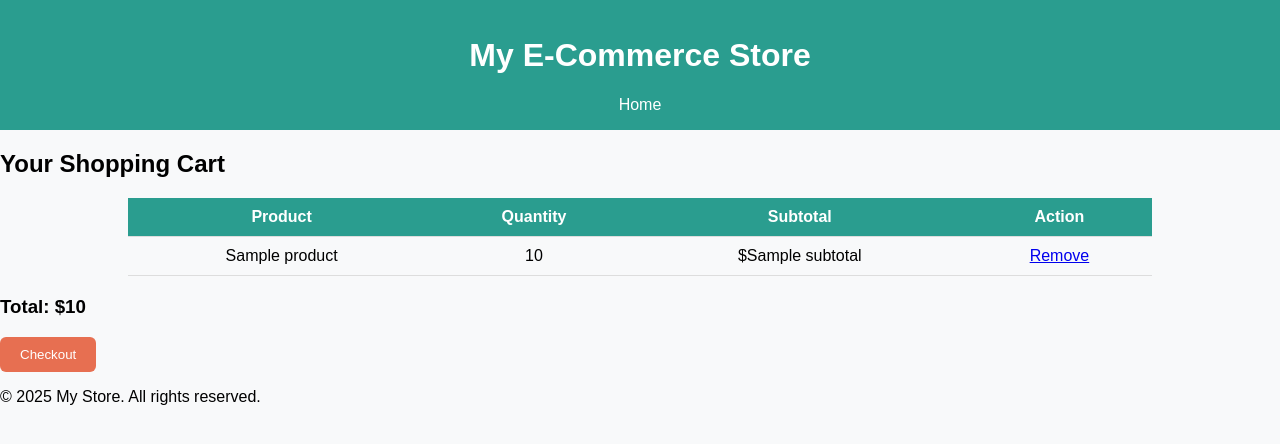
After one commit to Alfat393CSE/Ecommerce_store_python_flask, a Flask app: template templates/cart.html in a window 1280 px wide. The commit adds this page. Shown: the top 444 px of the page. Run offline with Flask 3, Linux system fonts and the light colour scheme; the template is opened without the code that fills it: most values are stand-ins (such as "Sample title", 1, 10 or a date in 2020).

Commit message:
feature add

```diff
--- /dev/null
+++ b/app.py
@@ -0,0 +1,58 @@
+from flask import Flask, render_template, session, redirect, url_for
+
+app = Flask(__name__)
+app.secret_key = "mysecretkey"  # Needed for session
+
+# Dummy product data
+products = [
+    {"id": 1, "name": "Smartphone", "price": 250, "img": "images/phone.jpg"},
+    {"id": 2, "name": "Headphones", "price": 50, "img": "images/headphones.jpg"},
+    {"id": 3, "name": "Smartwatch", "price": 120, "img": "images/watch.jpg"},
+]
+
+@app.route("/")
+def home():
+    return render_template("home.html", products=products)
+
+@app.route("/product/<int:pid>")
+def product(pid):
+    product = next((p for p in products if p["id"] == pid), None)
+    return render_template("product.html", product=product)
+
+@app.route("/add_to_cart/<int:pid>")
+def add_to_cart(pid):
+    cart = session.get("cart", {})
+    cart[pid] = cart.get(pid, 0) + 1
+    session["cart"] = cart
+    return redirect(url_for("cart"))
+
+@app.route("/cart")
+def cart():
+    cart = session.get("cart", {})
+    cart_items = []
+    total = 0
+    for pid, qty in cart.items():
+        product = next((p for p in products if p["id"] == pid), None)
+        if product:
+            subtotal = product["price"] * qty
+            total += subtotal
+            cart_items.append({"product": product, "qty": qty, "subtotal": subtotal})
+    return render_template("cart.html", cart_items=cart_items, total=total)
+
+@app.route("/remove_from_cart/<int:pid>")
+def remove_from_cart(pid):
+    cart = session.get("cart", {})
+    if str(pid) in cart:
+        cart.pop(str(pid))
+    else:
+        cart.pop(pid, None)
+    session["cart"] = cart
+    return redirect(url_for("cart"))
+
+@app.route("/checkout")
+def checkout():
+    session.pop("cart", None)  # clear cart after checkout
+    return render_template("checkout.html")
+
+if __name__ == "__main__":
+    app.run(debug=True)
--- a/static/style.css
+++ b/static/style.css
@@ -55,3 +55,18 @@ button {
 button:hover {
     background: #d65a3f;
 }
+
+table {
+    width: 80%;
+    margin: 20px auto;
+    border-collapse: collapse;
+}
+th, td {
+    padding: 10px;
+    text-align: center;
+    border-bottom: 1px solid #ddd;
+}
+th {
+    background: #2a9d8f;
+    color: white;
+}
--- /dev/null
+++ b/templates/cart.html
@@ -0,0 +1,26 @@
+{% extends "base.html" %}
+{% block content %}
+<h2>Your Shopping Cart</h2>
+{% if cart_items %}
+<table>
+    <tr>
+        <th>Product</th>
+        <th>Quantity</th>
+        <th>Subtotal</th>
+        <th>Action</th>
+    </tr>
+    {% for item in cart_items %}
+    <tr>
+        <td>{{ item.product.name }}</td>
+        <td>{{ item.qty }}</td>
+        <td>${{ item.subtotal }}</td>
+        <td><a href="/remove_from_cart/{{ item.product.id }}">Remove</a></td>
+    </tr>
+    {% endfor %}
+</table>
+<h3>Total: ${{ total }}</h3>
+<a href="/checkout"><button>Checkout</button></a>
+{% else %}
+<p>Your cart is empty.</p>
+{% endif %}
+{% endblock %}
--- /dev/null
+++ b/templates/checkout.html
@@ -0,0 +1,6 @@
+{% extends "base.html" %}
+{% block content %}
+<h2>Checkout Successful ✅</h2>
+<p>Thank you for your purchase! Your order has been placed.</p>
+<a href="/"><button>Back to Home</button></a>
+{% endblock %}
```
Also changed, not shown: 1 other file.
